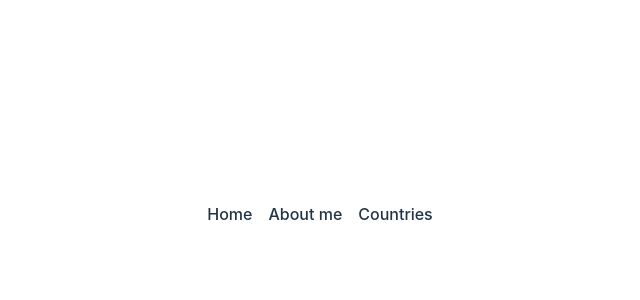
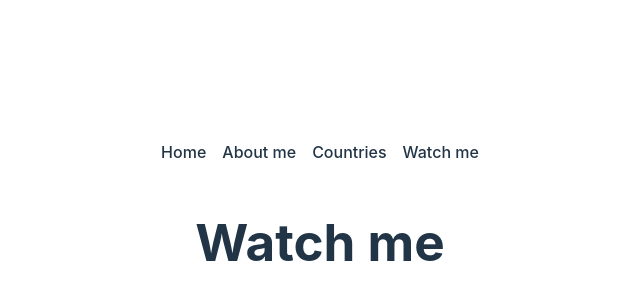
Before and after one commit to biancaespindola/try-react-next, a React (Vite) app: page /watch in a window 1280 px wide. Shown: the part 186-486 px from the top of the page, without its empty margins (320-960 px from the left). Built offline with nearby package versions, Linux system fonts and the light colour scheme.

Commit message:
add a santa claus video

```diff
--- a/package.json
+++ b/package.json
@@ -14,6 +14,7 @@
     "match-sorter": "^6.3.3",
     "react": "^18.2.0",
     "react-dom": "^18.2.0",
+    "react-player": "^2.14.1",
     "react-router-dom": "^6.21.3",
     "sort-by": "^1.2.0"
   },
--- a/src/App.tsx
+++ b/src/App.tsx
@@ -2,6 +2,7 @@ import "./App.css";
 import AboutMe from "./AboutMe";
 import CountriesPage from "./CountriesPage";
 import Home from "./Home";
+import WatchMe from "./WatchMe";
 import { Routes, Route, Link } from "react-router-dom";
 
 function App() {
@@ -15,12 +16,14 @@ function App() {
             </Link>
             <Link to="about-me">About me</Link>
             <Link to="countries">Countries</Link>
+            <Link to="watch">Watch me</Link>
           </div>
         </nav>
         <Routes>
           <Route path="/" element={<Home />} />
           <Route path="/about-me" element={<AboutMe />} />
           <Route path="/countries" element={<CountriesPage />} />
+          <Route path="/watch" element={<WatchMe />} />
         </Routes>
         {/* <Home />
         <AboutMe /> */}
--- /dev/null
+++ b/src/WatchMe.tsx
@@ -0,0 +1,22 @@
+import ReactPlayer from "react-player/youtube";
+
+const MyVideo = () => {
+  return (
+    <ReactPlayer
+      url="https://youtu.be/6-8mp_UXqPA?list=PLVTt2S8_S0ZdkzxQVudFHhTFExICjss0G"
+      width="100%"
+      height="100%"
+    />
+  );
+};
+
+function WatchMe() {
+  return (
+    <div>
+      <h1>Watch me</h1>
+      <MyVideo />
+    </div>
+  );
+}
+
+export default WatchMe;
```
Also changed, not shown: 1 other file (tests, documents, lock files or other folders).
